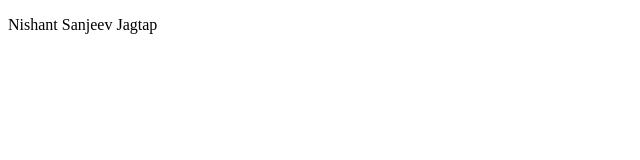
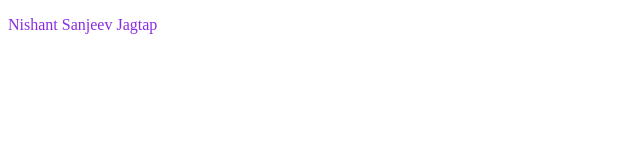
Before and after one commit to NishantSanjeevJagtap/Demo01, a plain HTML site: page index.html in a window 1280 px wide. Shown: the whole page, without its empty margins (0-640 px from the left). Drawn offline with Linux system fonts and the light colour scheme.

Commit message:
updated html file

```diff
--- a/Style.css
+++ b/Style.css
@@ -1,3 +1,3 @@
 p{
-    color: blueviole;
+    color: blueviolet;
 }
```
